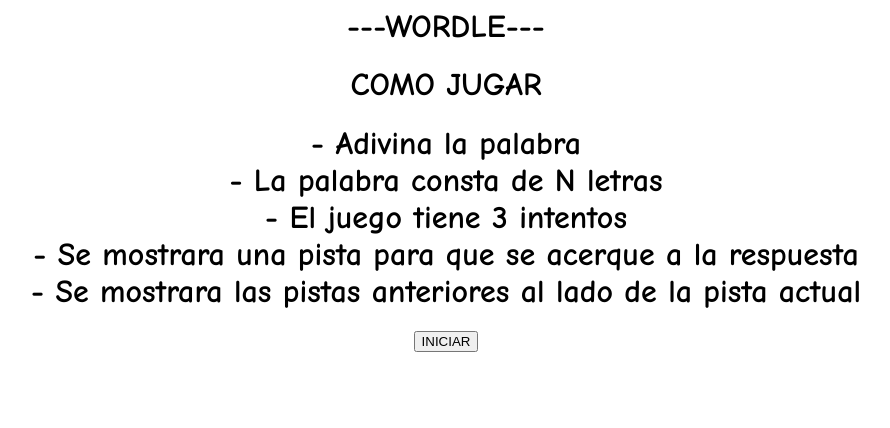
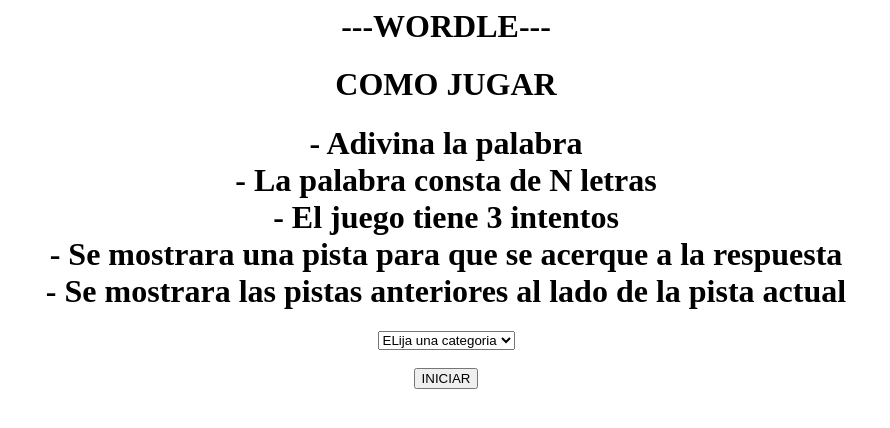
Before and after one commit to Adriana-Tarquino/JuegoUCB-WORDLE, a website built with Parcel: page index.html in a window 1280 px wide. Shown: the whole page, without its empty margins (194-1084 px from the left). Built offline with nearby package versions, Linux system fonts and the light colour scheme.

Commit message:
Select de categorias
ahora se puede elegir las categorias

```diff
--- a/index.html
+++ b/index.html
@@ -1,24 +1,28 @@
 <html>
   <body>
     <center>
-    <h1><font face="Comic Sans MS"> ---WORDLE--- </font></h1>
-    <form id="tutorial">
-      <h1><font face="Comic Sans MS"> COMO JUGAR </font></h1>
-     <h1><font face="Comic Sans MS">
-        - Adivina la palabra<br>
-        - La palabra consta de N letras <br>
-        - El juego tiene 3 intentos <br>
-        - Se mostrara una pista para que se acerque a la respuesta <br>
-        - Se mostrara las pistas anteriores al lado de la pista actual <br>
-      </h1>
+      <h1>---WORDLE---</h1>
+      <form id="tutorial">
+        <h1>COMO JUGAR</h1>
+        <h1>
+          - Adivina la palabra<br />
+          - La palabra consta de N letras <br />
+          - El juego tiene 3 intentos <br />
+          - Se mostrara una pista para que se acerque a la respuesta <br />
+          - Se mostrara las pistas anteriores al lado de la pista actual <br />
+        </h1>
+        <select name="ctg" id="seleccionCategoria" class="custom-select">
+          <!-- funcion donde se vera las categorias de forma dinamica -->
+        </select>
+        <br />
+        <br />
         <a href="index2.html">
           <input type="button" value="INICIAR" />
         </a>
-        </font>
-    </form>
-    <div id="resultado-div"></div>
-    <div id="contar"></div>
-    <script type="module" src="./src/presenter.js"></script>
-  </center>
+      </form>
+      <!-- <div id="resultado-div"></div>
+    <div id="contar"></div> -->
+      <script type="module" src="./src/presenter.js"></script>
+    </center>
   </body>
 </html>
--- a/src/juego.js
+++ b/src/juego.js
@@ -174,6 +174,17 @@
         }
         return resp;
     }
+    monstrarCategorias(){
+        const db = baseDatos.map(({categoria}) => ({
+            categoria,
+        }));
+        console.log(db);
+        let ctg = [];
+        for (let i = 0; i < db.length; i++){
+            ctg.push(db[i].categoria);
+        }
+        return ctg;
+    }
 }
 
 export default Juego;
--- a/src/presenter.js
+++ b/src/presenter.js
@@ -1,9 +1,22 @@
 import Juego from "./juego.js";
 
+const jugar = new Juego();
+// Index1
+const selectCategoria = document.getElementById("seleccionCategoria")
+function mostrarSelect(arreglo, nomSelect){
+    let elementos = '<option selected disabled>ELija una categoria</option>';
+    for (let i = 0; i < arreglo.length; i++){
+        elementos += '<option value="' + arreglo[i] + '">' + arreglo[i] + '</option>';
+    }
+    nomSelect.innerHTML = elementos;
+}
+let arregloCategoria = jugar.monstrarCategorias();
+mostrarSelect(arregloCategoria, selectCategoria);
+
+// Index2
 const palabra_imput = document.querySelector("#palabra-adivinar");
 const form = document.querySelector("#Adivinar-form");
 const div = document.querySelector("#resultado-div");
-const jugar = new Juego();
 const div2 = document.querySelector("#letras-div");
 const div3 = document.querySelector("#letras-incorrectas-div");
 const div4 = document.querySelector("#letras-no-existen-div");
```
